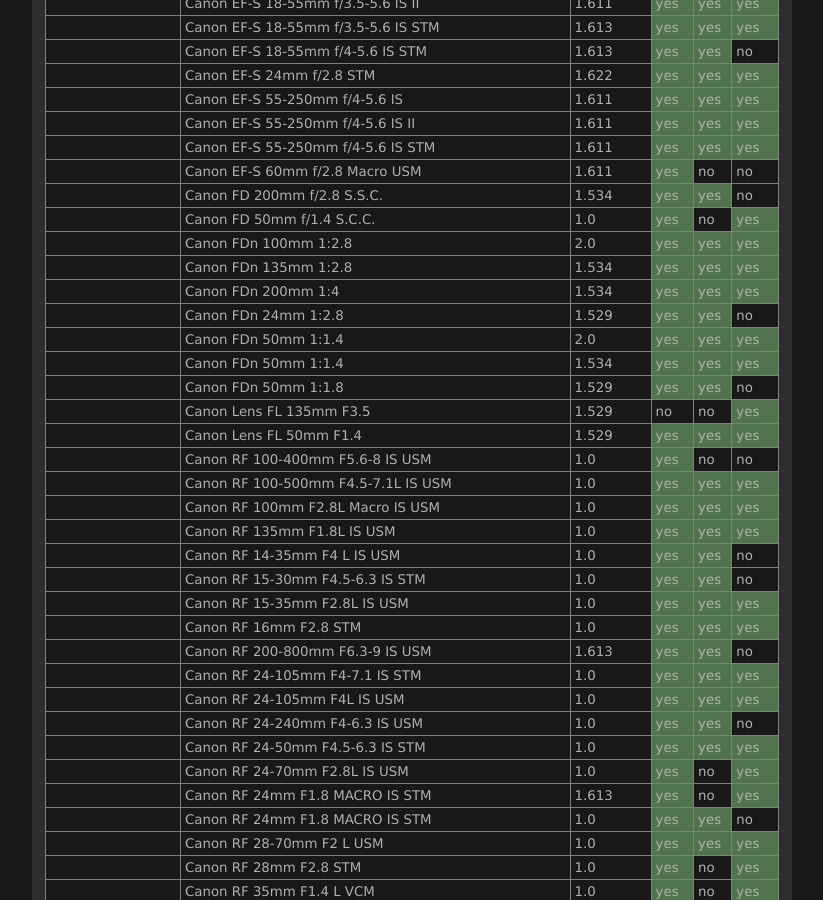
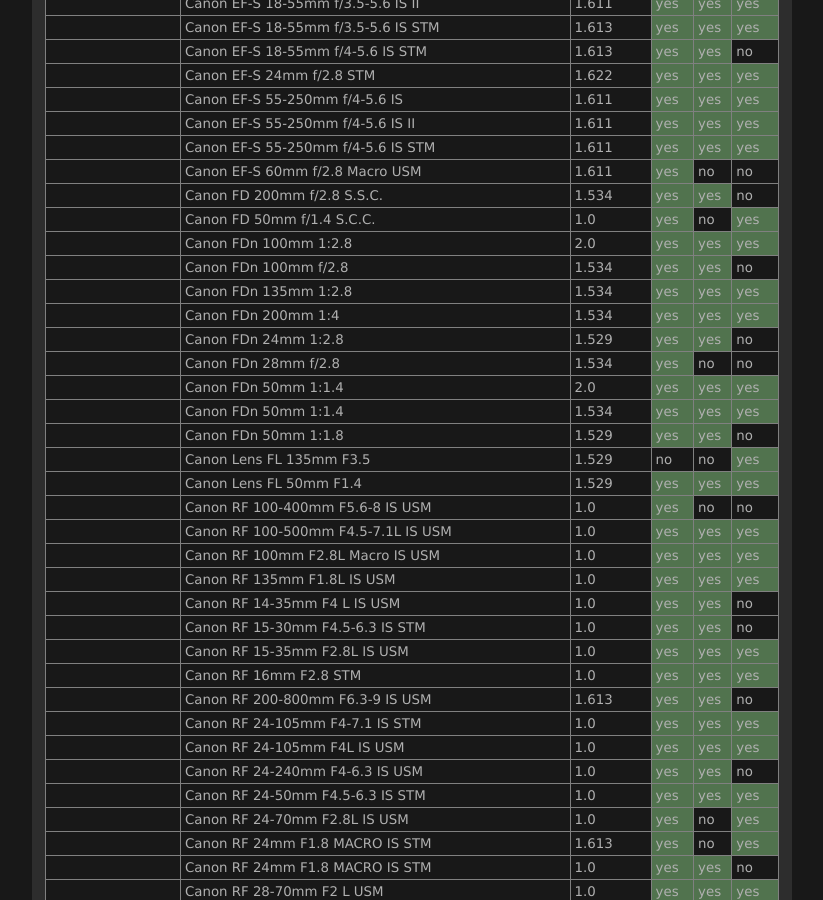
Before and after one commit to lensfun/lensfun.github.io, a Jekyll site: the page built from _posts/lenslist/2999-12-31-Lenslist-master.md, in a window 1280 px wide and 900 px high, scrolled down 4257 px. Shown: the whole window, without its empty margins (284-1107 px from the left). Built offline with Jekyll 4.4.1, drawn with Linux system fonts in a browser that asks for light colours.

Commit message:
Update master lens list from GitHub Actions

```diff
--- a/_posts/lenslist/2999-12-31-Lenslist-master.md
+++ b/_posts/lenslist/2999-12-31-Lenslist-master.md
@@ -175,9 +175,11 @@ This list was generated on 2025-02-15 from current Lensfun sources. Your Lensfun
 <tr class="lenslist-bg2"><td></td><td>Canon FD 200mm f/2.8 S.S.C.</td><td>1.534</td><td class="lenslist-highlight lenslist-check">yes</td><td class="lenslist-highlight lenslist-check">yes</td><td class="lenslist-check">no</td></tr>
 <tr class="lenslist-bg2"><td></td><td>Canon FD 50mm f/1.4 S.C.C.</td><td>1.0</td><td class="lenslist-highlight lenslist-check">yes</td><td class="lenslist-check">no</td><td class="lenslist-highlight lenslist-check">yes</td></tr>
 <tr class="lenslist-bg2"><td></td><td>Canon FDn 100mm 1:2.8</td><td>2.0</td><td class="lenslist-highlight lenslist-check">yes</td><td class="lenslist-highlight lenslist-check">yes</td><td class="lenslist-highlight lenslist-check">yes</td></tr>
+<tr class="lenslist-bg2"><td></td><td>Canon FDn 100mm f/2.8</td><td>1.534</td><td class="lenslist-highlight lenslist-check">yes</td><td class="lenslist-highlight lenslist-check">yes</td><td class="lenslist-check">no</td></tr>
 <tr class="lenslist-bg2"><td></td><td>Canon FDn 135mm 1:2.8</td><td>1.534</td><td class="lenslist-highlight lenslist-check">yes</td><td class="lenslist-highlight lenslist-check">yes</td><td class="lenslist-highlight lenslist-check">yes</td></tr>
 <tr class="lenslist-bg2"><td></td><td>Canon FDn 200mm 1:4</td><td>1.534</td><td class="lenslist-highlight lenslist-check">yes</td><td class="lenslist-highlight lenslist-check">yes</td><td class="lenslist-highlight lenslist-check">yes</td></tr>
 <tr class="lenslist-bg2"><td></td><td>Canon FDn 24mm 1:2.8</td><td>1.529</td><td class="lenslist-highlight lenslist-check">yes</td><td class="lenslist-highlight lenslist-check">yes</td><td class="lenslist-check">no</td></tr>
+<tr class="lenslist-bg2"><td></td><td>Canon FDn 28mm f/2.8</td><td>1.534</td><td class="lenslist-highlight lenslist-check">yes</td><td class="lenslist-check">no</td><td class="lenslist-check">no</td></tr>
 <tr class="lenslist-bg2"><td></td><td>Canon FDn 50mm 1:1.4</td><td>2.0</td><td class="lenslist-highlight lenslist-check">yes</td><td class="lenslist-highlight lenslist-check">yes</td><td class="lenslist-highlight lenslist-check">yes</td></tr>
 <tr class="lenslist-bg2"><td></td><td>Canon FDn 50mm 1:1.4</td><td>1.534</td><td class="lenslist-highlight lenslist-check">yes</td><td class="lenslist-highlight lenslist-check">yes</td><td class="lenslist-highlight lenslist-check">yes</td></tr>
 <tr class="lenslist-bg2"><td></td><td>Canon FDn 50mm 1:1.8</td><td>1.529</td><td class="lenslist-highlight lenslist-check">yes</td><td class="lenslist-highlight lenslist-check">yes</td><td class="lenslist-check">no</td></tr>
```
